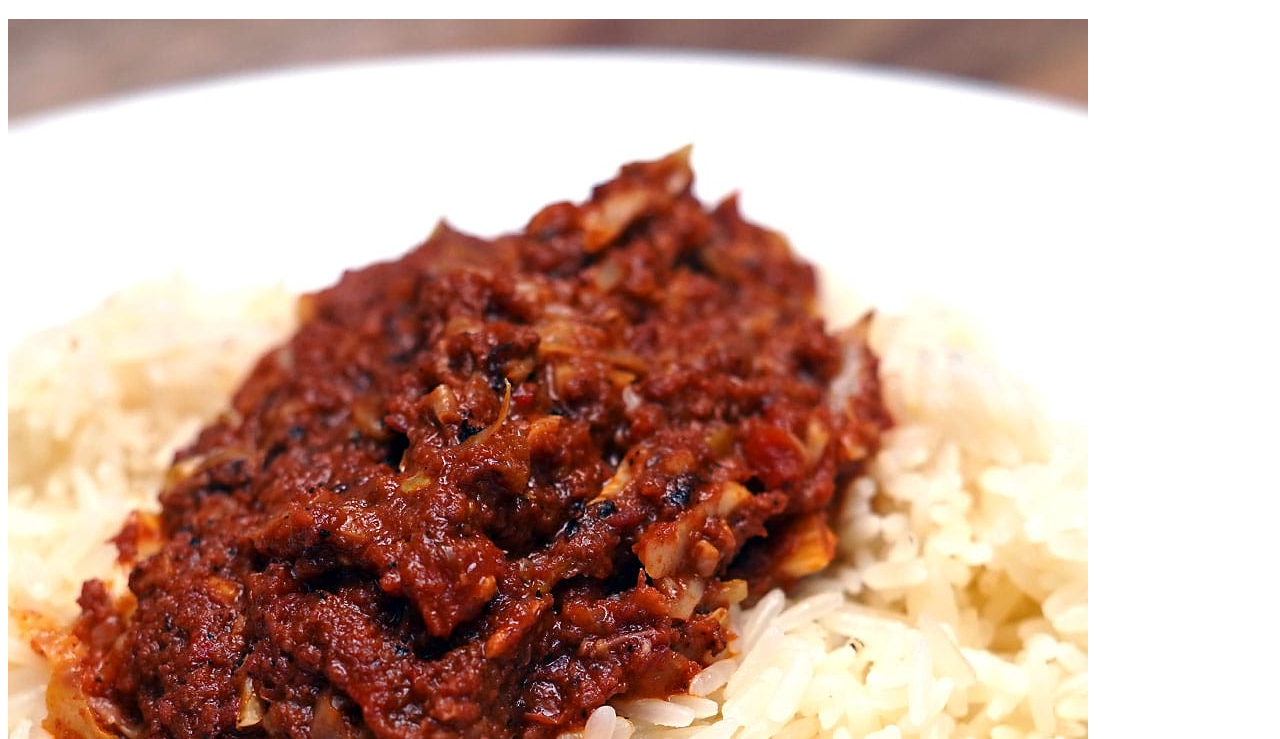
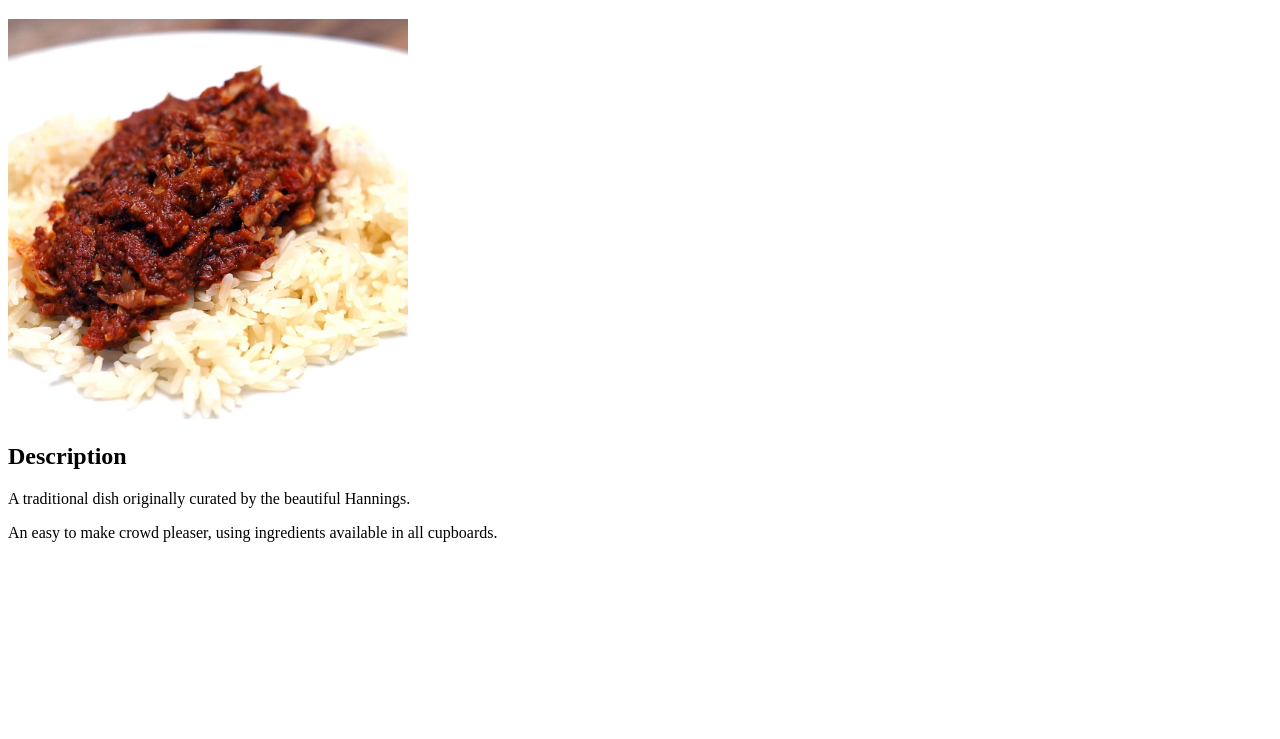
Before and after one commit to J-Revo/odin-recipes, a plain HTML site: page recipes/cornedbeefandrice.html in a window 1280 px wide. Shown: the part 61-800 px from the top of the page. Drawn offline with Linux system fonts and the light colour scheme.

Commit message:
Change wording in description and change image size

```diff
--- a/recipes/cornedbeefandrice.html
+++ b/recipes/cornedbeefandrice.html
@@ -9,10 +9,10 @@
 
 <body>
     <h1>Corned Beef and Rice</h1>
-    <img src="../img/cornedbeef.jpg" alt="A lovely image of corned beef and rice">
+    <img src="../img/cornedbeef.jpg" alt="A lovely image of corned beef and rice" height="400" width="400">
 
     <h2>Description</h2>
-    <p>A traditional dish originally curated by the beautiful Hannings</p>
-    <p>An easy to make crowd favourite, using ingredients available in all cupboards</p>
+    <p>A traditional dish originally curated by the beautiful Hannings.</p>
+    <p>An easy to make crowd pleaser, using ingredients available in all cupboards.</p>
 </body>
 </html>
```
